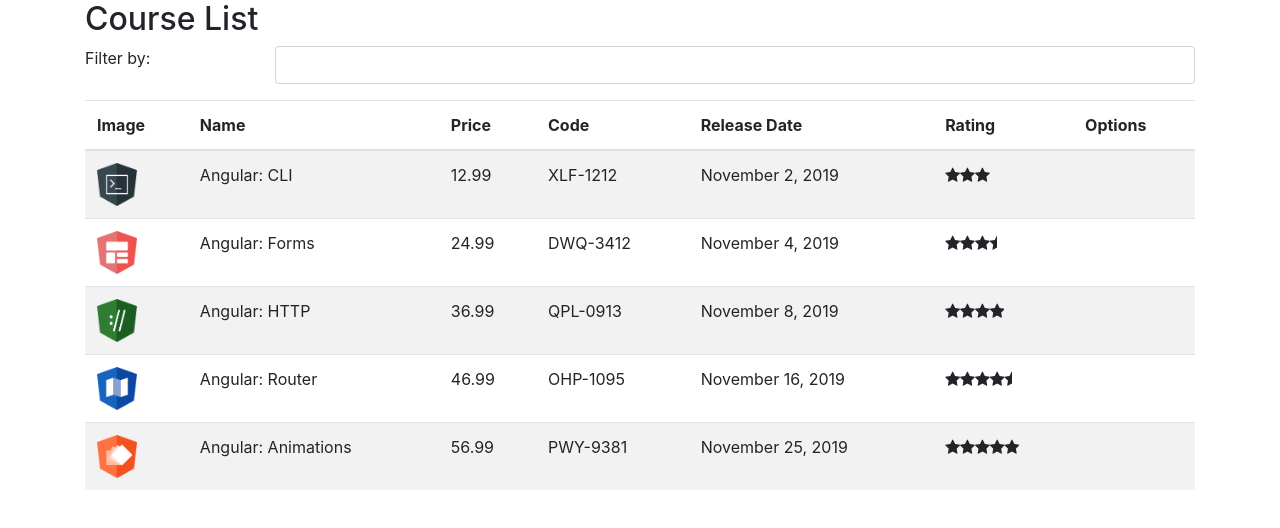
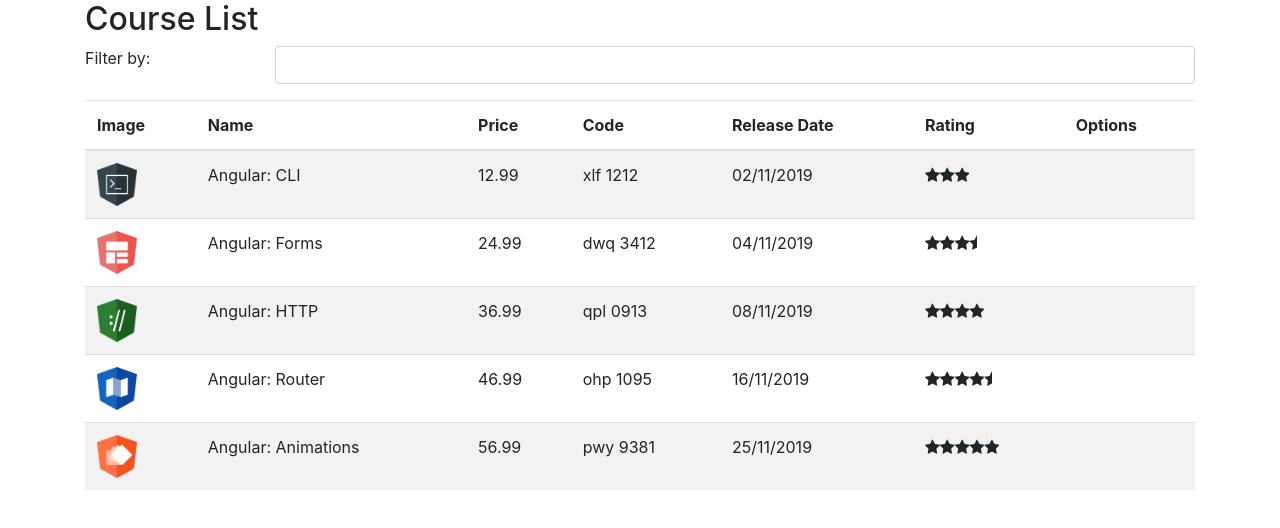
Before and after one commit to realcofre/course-manager, an Angular app: page / in a window 1280 px wide. Shown: the top 528 px of the page. Built offline with nearby package versions, Linux system fonts and the light colour scheme.

Commit message:
Transformado dados com pipe

```diff
--- a/src/app/app.module.ts
+++ b/src/app/app.module.ts
@@ -5,12 +5,14 @@
 import { AppComponent } from './app.component';
 import { CourseListComponent } from './courses/course-list.component';
 import { StarComponent } from './star/star.component';
+import { ReplacePipe } from './pipe/replace.pipe';
 
 @NgModule({
   declarations: [
     AppComponent,
     CourseListComponent,
-    StarComponent
+    StarComponent,
+    ReplacePipe
   ],
   imports: [
     BrowserModule,
--- a/src/app/courses/course-list.component.html
+++ b/src/app/courses/course-list.component.html
@@ -24,8 +24,8 @@
             <td><img [src]="course.imageUrl" width="40"></td>
             <td>{{course.name}}</td>
             <td>{{course.price}}</td>
-            <td>{{course.code}}</td>
-            <td>{{course.releaseDate}}</td>
+            <td>{{course.code | lowercase | replace: '-': ' '}}</td>
+            <td>{{course.releaseDate | date: 'dd/MM/yyyy'}}</td>
             <td>
                 <app-star [rating]='course.rating'></app-star>
             </td>
--- /dev/null
+++ b/src/app/pipe/replace.pipe.ts
@@ -0,0 +1,12 @@
+import { Pipe, PipeTransform } from "@angular/core";
+
+@Pipe({
+    name: 'replace'
+})
+export class ReplacePipe implements PipeTransform{
+
+    transform(value: string, char: string, valueToReplace: string){
+        return value.replace(char, valueToReplace);
+    }
+
+}
```
